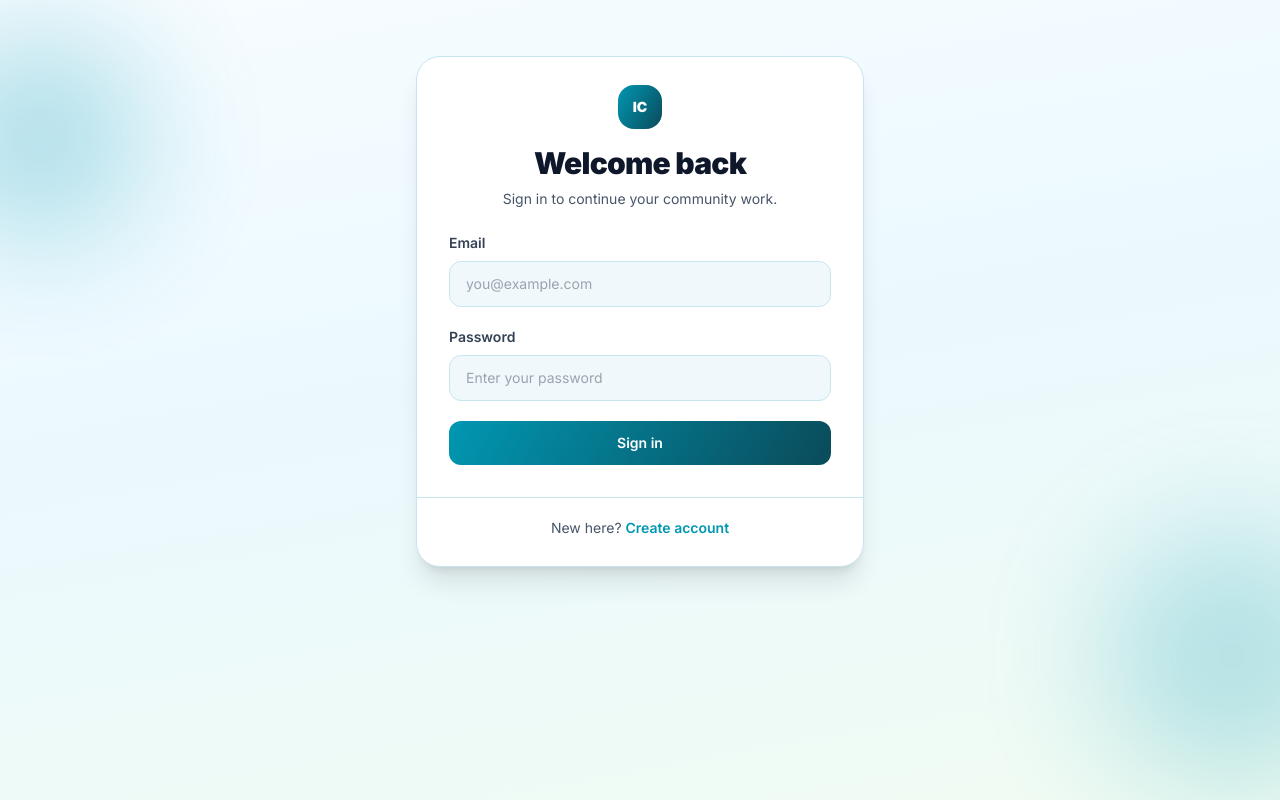
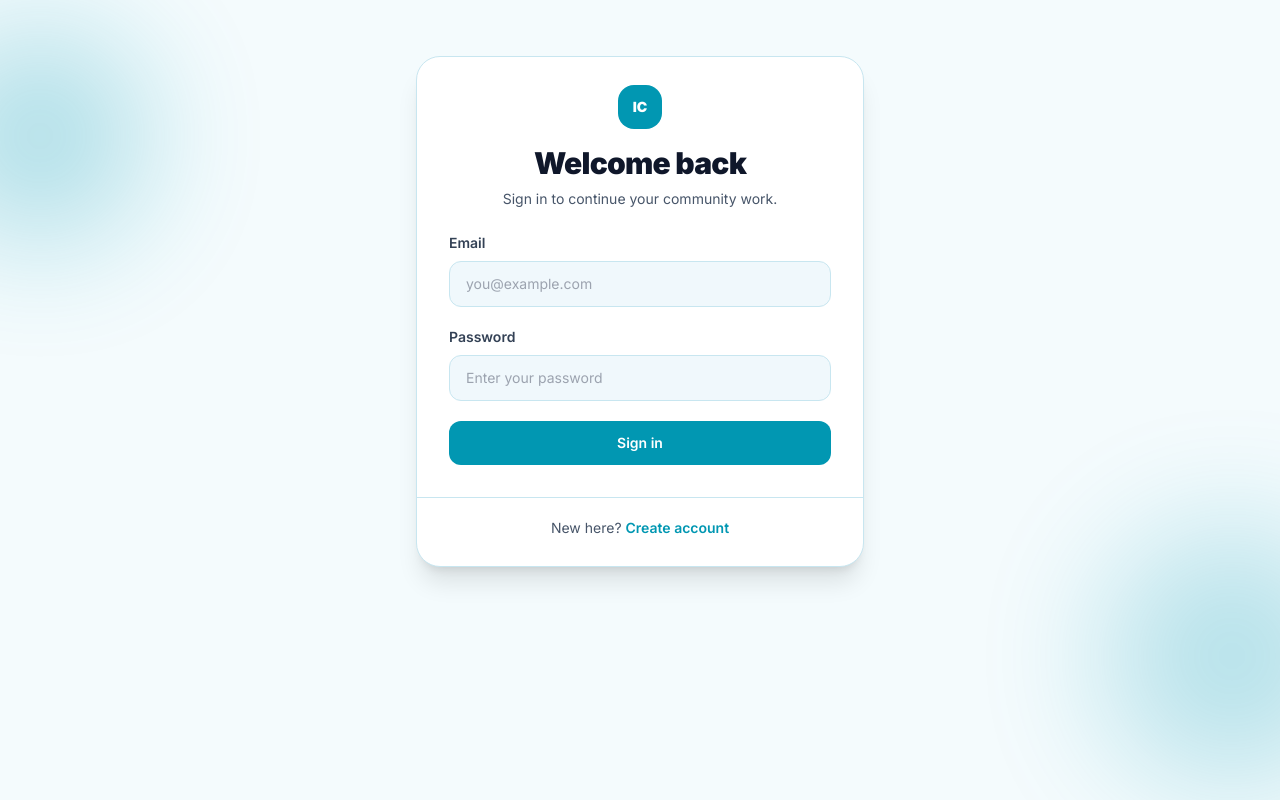
Before and after one commit to MondikallaSudhakar/AccessBridge, a React app in the folder frontend/: page /login in a window 1280 px wide. Built offline with nearby package versions, Linux system fonts and the light colour scheme; no server answers; the HTML template or start-up script is replaced by a standard one.

Commit message:
login page

```diff
--- a/frontend/src/pages/auth/Login.jsx
+++ b/frontend/src/pages/auth/Login.jsx
@@ -11,7 +11,7 @@ const COLORS = {
   blue: '#0197B2',
   blueSoft: '#f0f8fc',
   blueBorder: '#c8e6f0',
-  heroGradient: 'linear-gradient(120deg, #0197B2 0%, #0a4b5a 100%)',
+  heroSolid: '#0197B2',
 }
 
 export default function Login() {
@@ -39,14 +39,14 @@ export default function Login() {
   }
 
   return (
-    <div className="relative min-h-screen overflow-hidden px-4 py-10 md:py-14" style={{ background: 'linear-gradient(170deg, #f7fcff 0%, #ebf9ff 45%, #f0fbf2 100%)' }}>
+    <div className="relative min-h-screen overflow-hidden px-4 py-10 md:py-14" style={{ background: '#f4fbfd' }}>
       <div className="pointer-events-none absolute -left-16 top-8 h-52 w-52 rounded-full opacity-30 blur-3xl" style={{ backgroundColor: COLORS.blue }} />
       <div className="pointer-events-none absolute -right-20 bottom-4 h-64 w-64 rounded-full opacity-25 blur-3xl" style={{ backgroundColor: COLORS.green }} />
 
       <div className="relative mx-auto flex w-full max-w-md items-center justify-center">
         <div className="w-full overflow-hidden rounded-3xl border bg-white shadow-xl" style={{ borderColor: COLORS.blueBorder }}>
           <div className="px-6 pb-6 pt-7 text-center sm:px-8">
-            <div className="mx-auto mb-4 h-11 w-11 rounded-2xl text-sm font-black text-white grid place-items-center" style={{ background: COLORS.heroGradient }}>
+            <div className="mx-auto mb-4 grid h-11 w-11 place-items-center rounded-2xl bg-[#0197B2] text-sm font-black text-white">
               IC
             </div>
             <h2 className="text-3xl font-black tracking-tight text-slate-900">Welcome back</h2>
@@ -90,7 +90,7 @@ export default function Login() {
               type="submit"
               disabled={loading}
               className="w-full rounded-xl py-3 text-sm font-semibold text-white transition-opacity hover:opacity-95 disabled:cursor-not-allowed disabled:opacity-70"
-              style={{ background: COLORS.heroGradient }}
+              style={{ backgroundColor: COLORS.heroSolid }}
             >
               {loading ? 'Signing in...' : 'Sign in'}
             </button>
```
